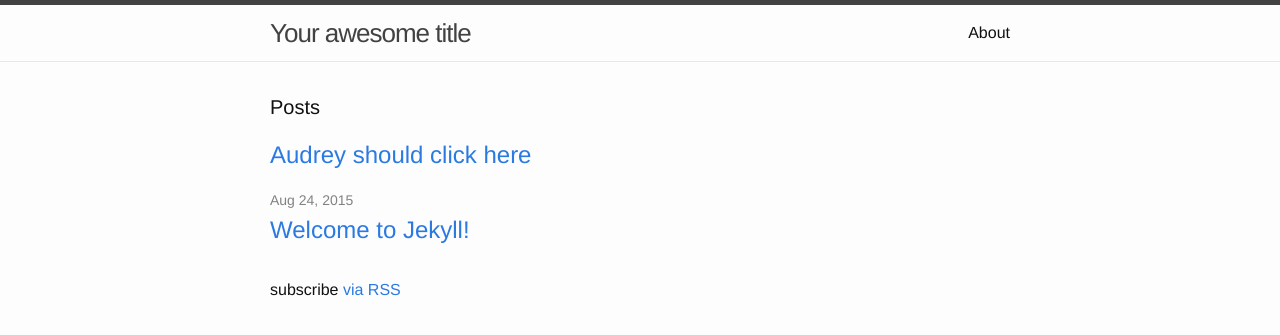
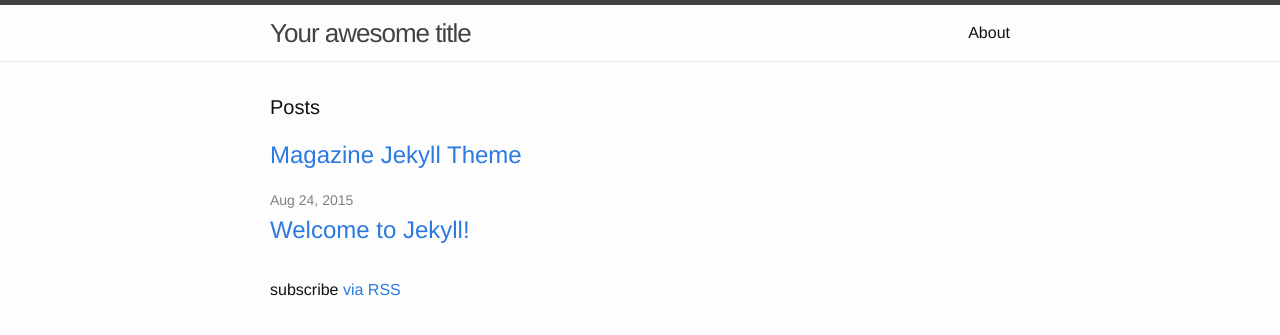
Before and after one commit to scaperoth/scaperoth.github.io, a Jekyll site: the page built from index.html, in a window 1280 px wide. Shown: the top 335 px of the page. Built offline with Jekyll 4.4.1, drawn with Linux system fonts in a browser that asks for light colours.

Commit message:
updated home link

```diff
--- a/index.html
+++ b/index.html
@@ -5,7 +5,7 @@ layout: default
 <div class="home">
 
   <h1 class="page-heading">Posts</h1>
-  <a href="magazine-jekyll-theme"><h2>Audrey should click here</h2></a>
+  <a href="magazine-jekyll-theme"><h2>Magazine Jekyll Theme</h2></a>
   <ul class="post-list">
     {% for post in site.posts %}
       <li>
```
